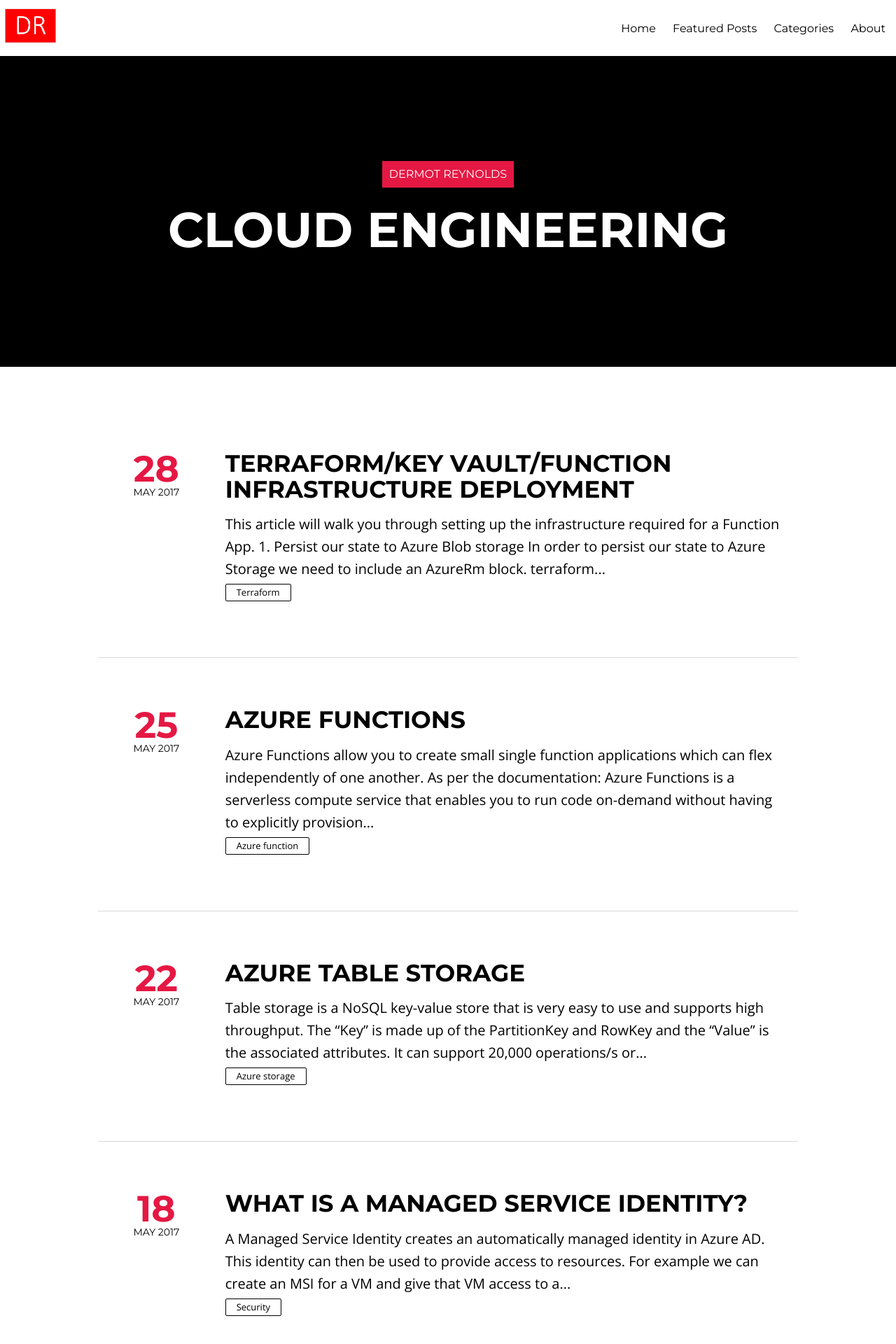
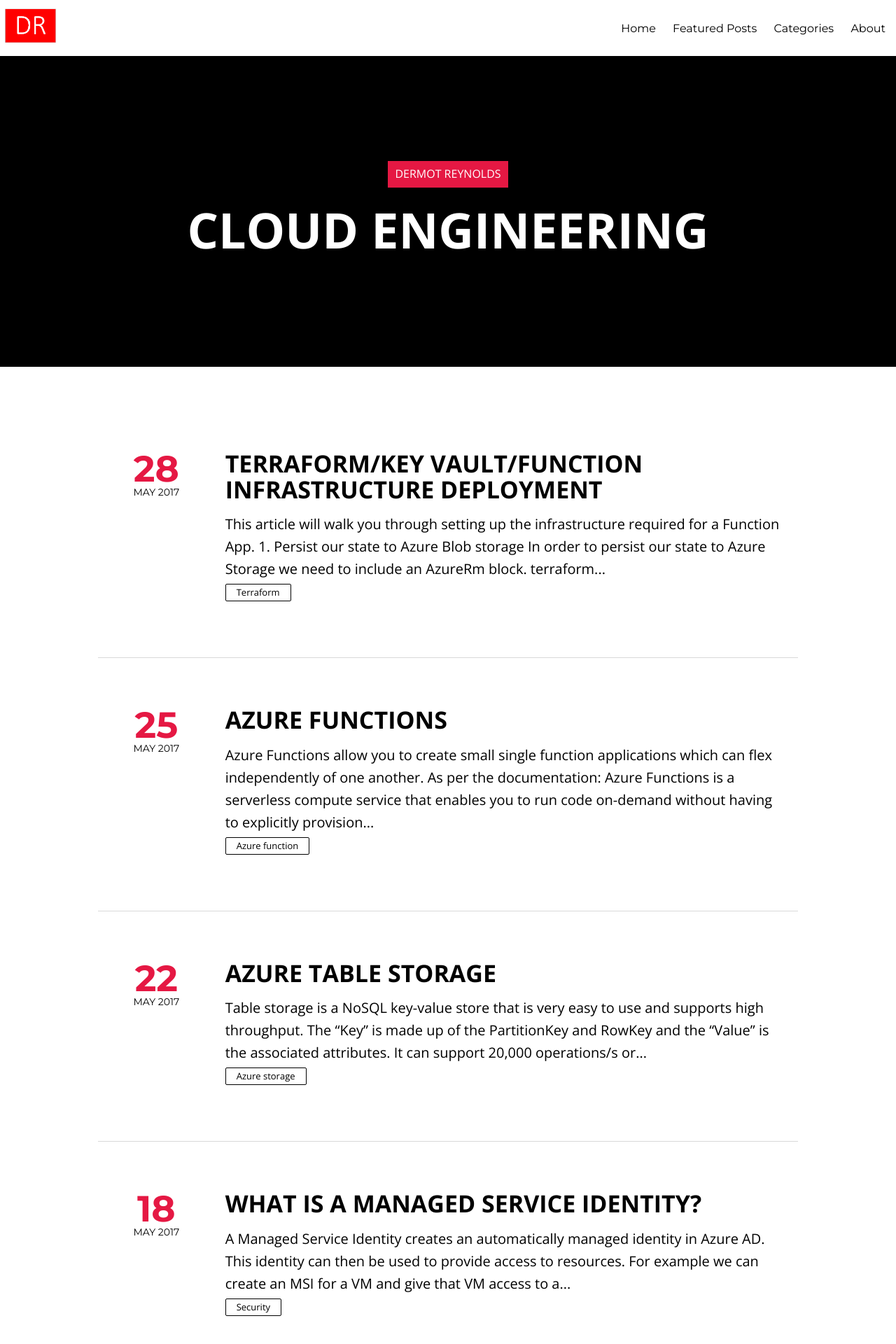
Before and after one commit to dermotreynolds/old.dermotreynolds.github.io, a Jekyll site: the page built from index.html, in a window 1280 px wide. Shown: the top 1920 px of the page at 70% size. Built offline with Jekyll 4.4.1, drawn with Linux system fonts in a browser that asks for light colours; nearby versions of some CDN libraries; the list of posts is cut into pages by our own code.

Commit message:
Full End To End

```diff
--- a/assets/css/style.css
+++ b/assets/css/style.css
@@ -14,7 +14,7 @@ body {
   line-height: 1; }
 
 h1, h2, h3, h4, h5, h6 {
-  font-family: "Montserrat", sans-serif; }
+  font-family: "Open Sans", sans-serif; }
 
 .notepad-parallax-background {
   position: fixed;
```
